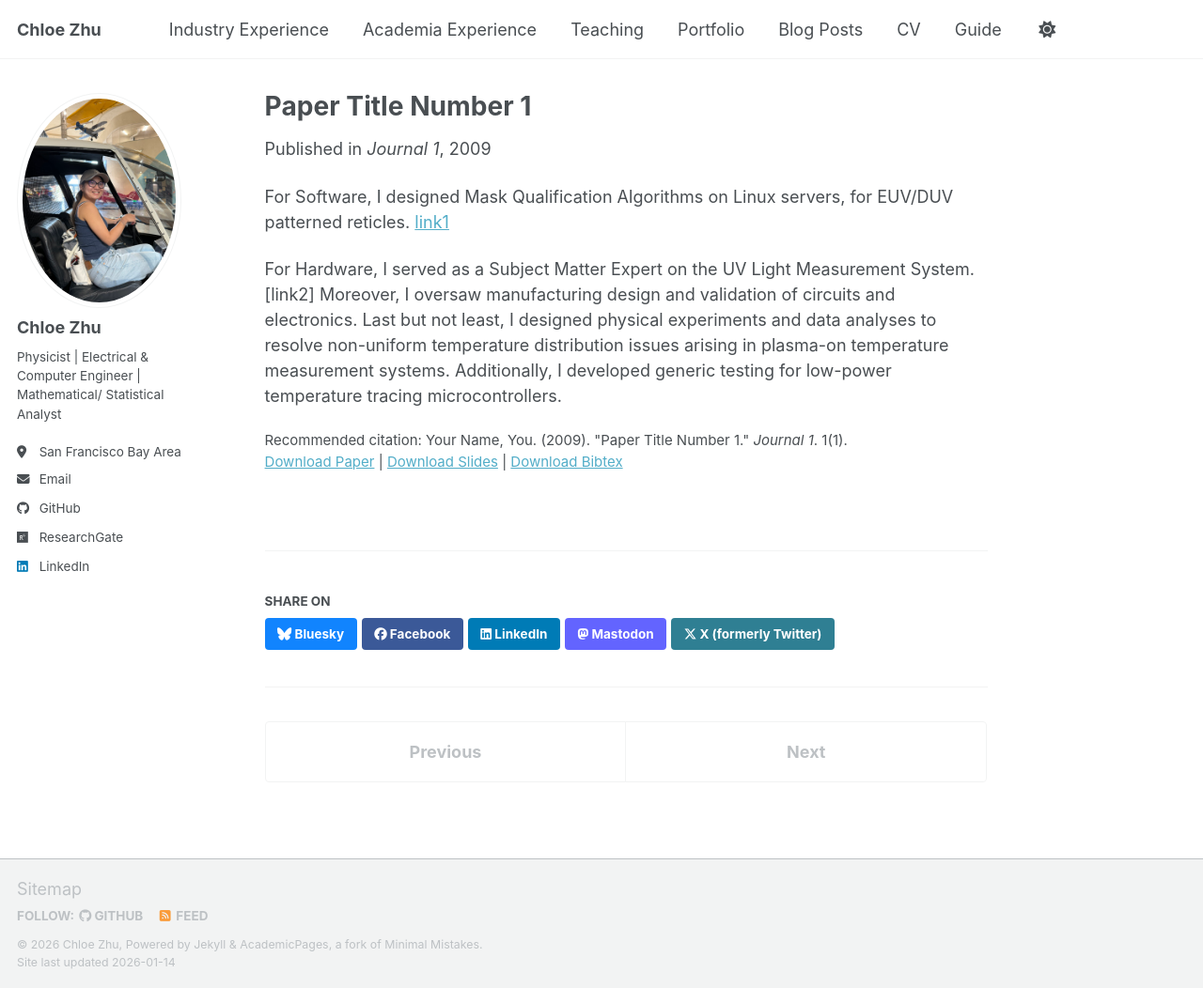
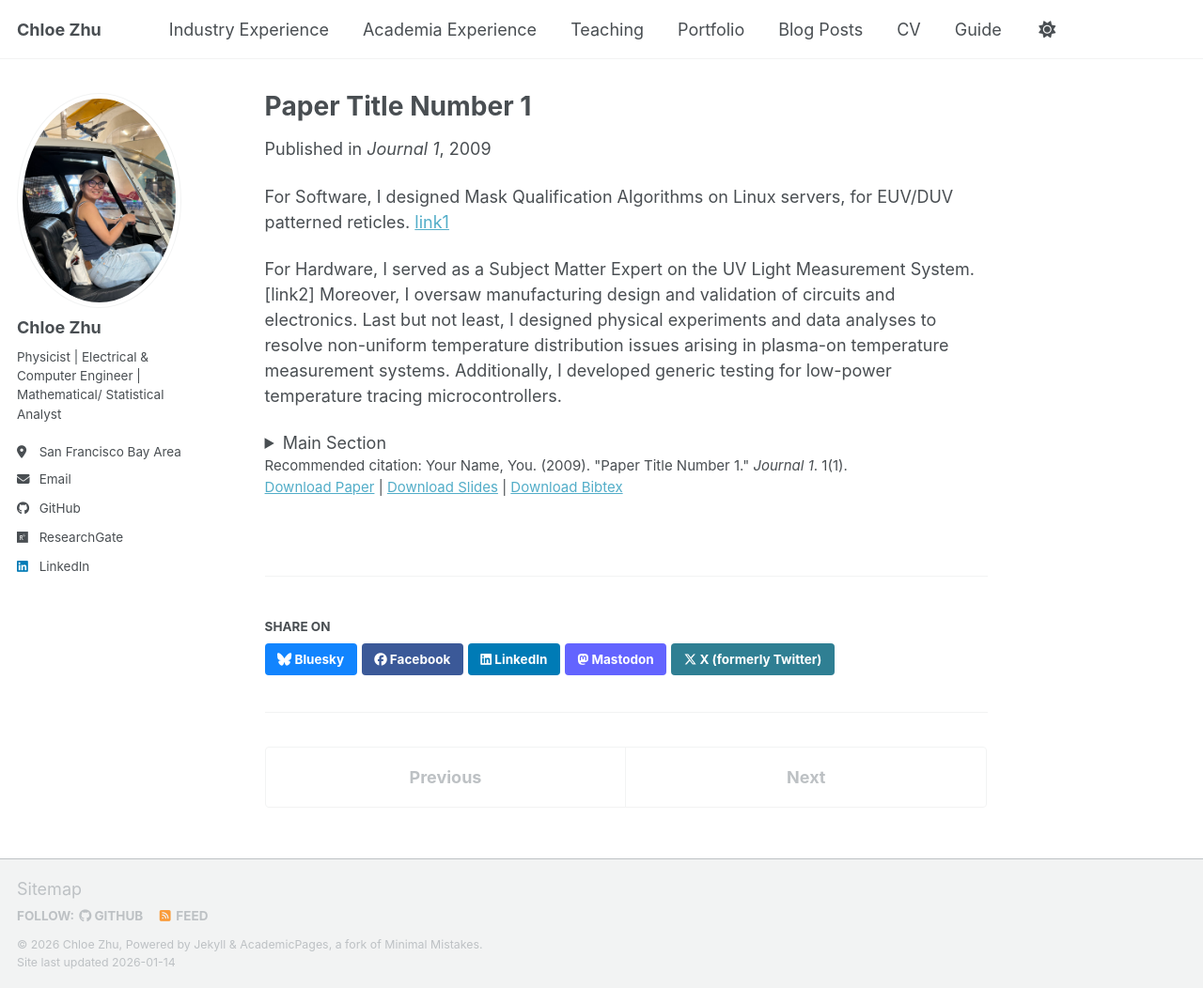
Before and after one commit to ChloeZhu1/ChloeZhu1.github.io, a Jekyll site: the page built from _publications/2009-10-01-paper-title-number-1.md, in a window 1280 px wide and 1052 px high. Shown: the whole window at 94% size. Built offline with Jekyll 4.4.1, drawn with Linux system fonts in a browser that asks for light colours; a script bundle is joined from its source files by our own code; library files that are not in the unit come from our copies.

Commit message:
Enhance publication entry with details and sections
Added details and nested sections to the publication entry.

```diff
--- a/_publications/2009-10-01-paper-title-number-1.md
+++ b/_publications/2009-10-01-paper-title-number-1.md
@@ -14,3 +14,12 @@
 For Software, I designed Mask Qualification Algorithms on Linux servers, for EUV/DUV patterned reticles. [link1](https://academicpages.github.io/files/bibtex1.bib)
 
 For Hardware, I served as a Subject Matter Expert on the UV Light Measurement System. [link2] Moreover, I oversaw manufacturing design and validation of circuits and electronics. Last but not least, I designed physical experiments and data analyses to resolve non-uniform temperature distribution issues arising in plasma-on temperature measurement systems. Additionally, I developed generic testing for low-power temperature tracing microcontrollers.
+
+<details>
+<summary>Main Section</summary>
+Content for main section.
+<details>
+<summary>Nested Section</summary>
+Content for nested section.
+</details>
+</details>
```
